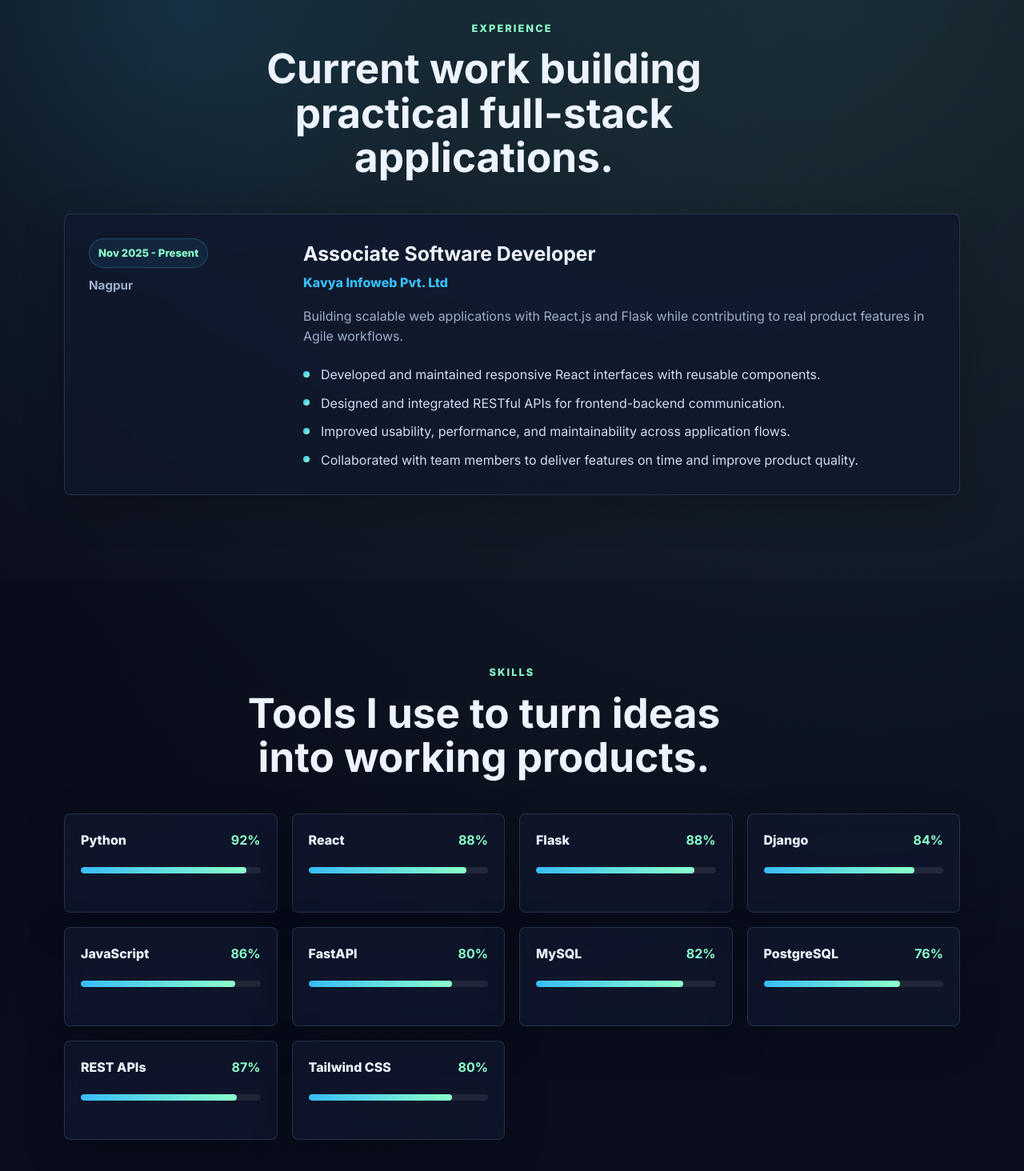
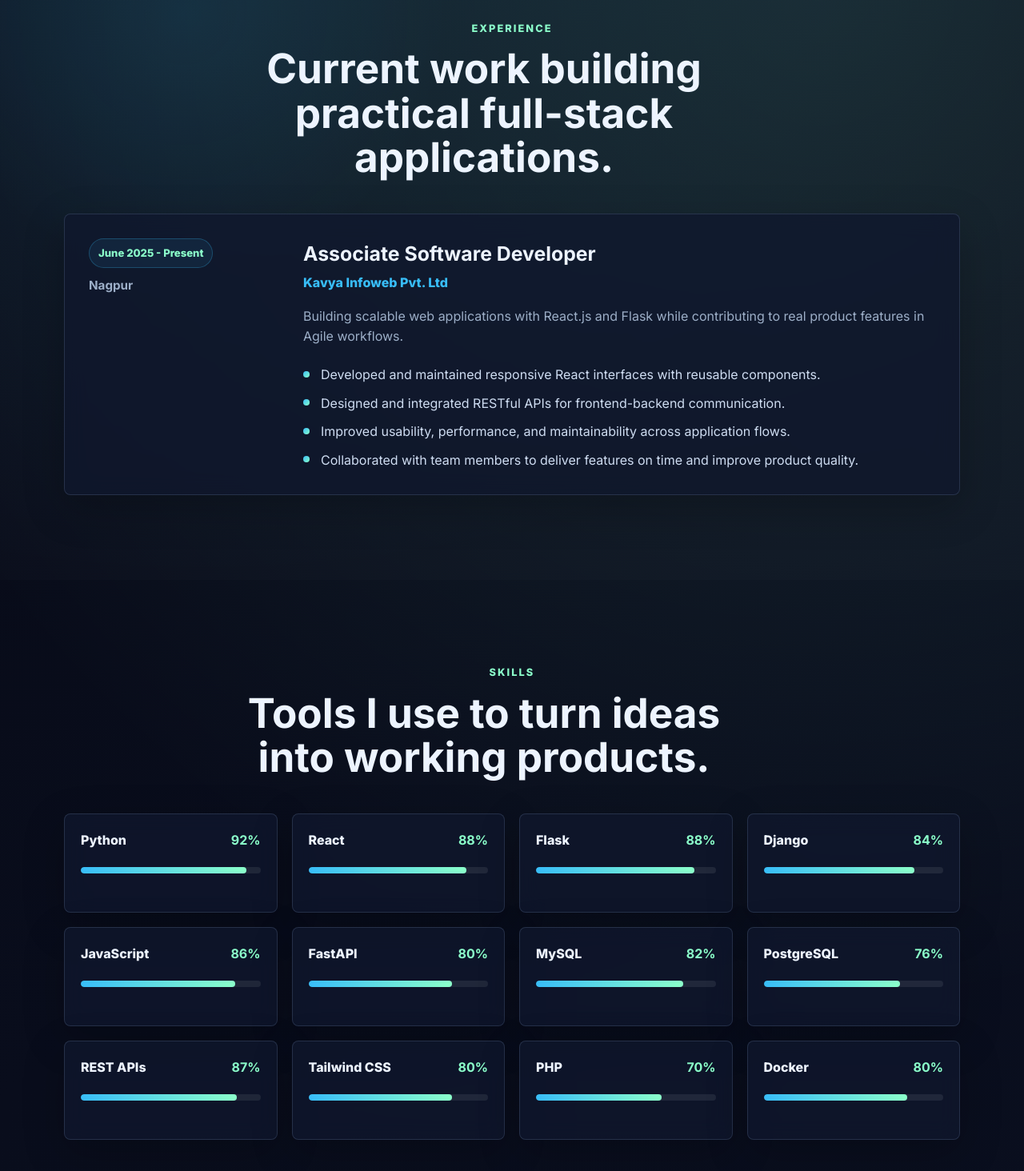
Before and after one commit to dharmikdipali9-ai/portfolio, a React (Vite) app: page / in a window 1280 px wide. Shown: the part 1498-2962 px from the top of the page at 80% size. Built offline with nearby package versions, Linux system fonts and the light colour scheme.

Commit message:
updated skills

```diff
--- a/src/App.jsx
+++ b/src/App.jsx
@@ -60,6 +60,8 @@ const skills = [
   ["PostgreSQL", 76],
   ["REST APIs", 87],
   ["Tailwind CSS", 80],
+  ["PHP", 70],
+  ["Docker", 80],
 ];
 
 const experiences = [
@@ -67,7 +69,7 @@ const experiences = [
     role: "Associate Software Developer",
     company: "Kavya Infoweb Pvt. Ltd",
     location: "Nagpur",
-    period: "Nov 2025 - Present",
+    period: "June 2025 - Present",
     summary:
       "Building scalable web applications with React.js and Flask while contributing to real product features in Agile workflows.",
     highlights: [
```
